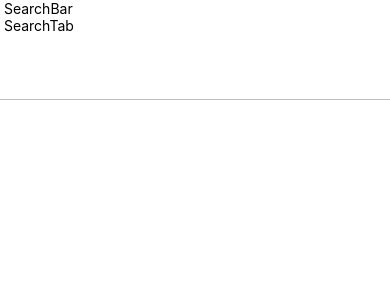
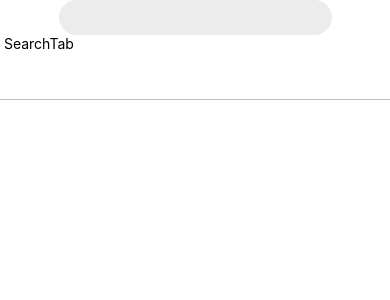
Before and after one commit to KJoobin/we_hudding, a React Native app: screen / in a window 390 px wide. Shown: the top 300 px of the page. Built offline with nearby package versions, Linux system fonts and the light colour scheme; what react-native would draw is missing.

Commit message:
Add text input for search

```diff
--- a/src/search/SearchBar.js
+++ b/src/search/SearchBar.js
@@ -1,12 +1,27 @@
 import React, { Component } from 'react'
-import { Text, View } from 'react-native'
+import { StyleSheet, Text, View, TextInput } from 'react-native'
 
 export default class SearchBar extends Component {
     render() {
         return (
-            <View>
-                <Text> SearchBar </Text>
+            <View style={styles.wrapper}>
+                <TextInput style={styles.input} />
             </View>
         )
     }
 }
+
+const styles = StyleSheet.create({
+    wrapper: {
+        display: "flex",
+        justifyContent: "center",
+        alignItems: "center"
+    },
+    input: {
+        height: 35,
+        width: "70%",
+        borderRadius: 50,
+        paddingLeft: 20,
+        backgroundColor: "rgba(125,125,125,0.15)",
+    }
+})
```
